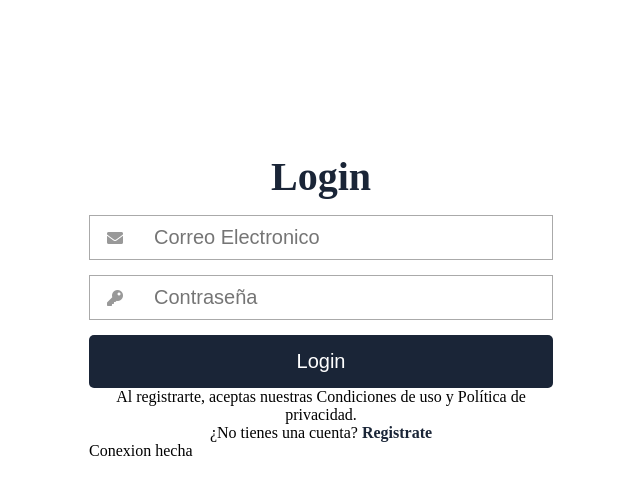
After one commit to BRAYANO99/NaturalBF, a PHP site: page /Vistas/loginvista.php in a window 1280 px wide. The commit adds this page. Shown: the top 495 px of the page, without its empty margins (319-959 px from the left). Run offline with PHP 8.4, Linux system fonts and the light colour scheme; some libraries are stand-ins or nearby versions.

Commit message:
Login y reguistro hecho

```diff
--- /dev/null
+++ b/Vistas/loginvista.php
@@ -0,0 +1,54 @@
+<!DOCTYPE html>
+<html lang="es">
+<head>
+	<meta charset="UTF-8">
+	<title></title>
+	<meta name="viewport" content="width=device-width, user-scalable=yes, initial-scale=1.0, maximum-scale=3.0, minimum-scale=1.0">
+ <link rel="stylesheet" href="https://use.fontawesome.com/releases/v5.6.3/css/all.css" >
+	<link rel="stylesheet" href="estilos.css">
+
+
+</head>
+<body>
+    <form class="formulario" method="POST">
+
+    <h1>Login</h1>
+     <div class="contenedor">
+
+
+
+         <div class="input-contenedor">
+         <i class="fas fa-envelope icon"></i>
+         <input type="text" placeholder="Correo Electronico" name="correo">
+
+         </div>
+
+         <div class="input-contenedor">
+        <i class="fas fa-key icon"></i>
+         <input type="password" placeholder="Contraseña" name="pass">
+
+         </div>
+         <input type="submit" value="Login" class="button" name="login">
+         <p>Al registrarte, aceptas nuestras Condiciones de uso y Política de privacidad.</p>
+         <p>¿No tienes una cuenta? <a class="link" href="registrarvista.php">Registrate </a></p>
+         <?php
+            require_once("../Lib/connection.php");//Llamado de libreria
+            if(isset($_POST['login'])){
+                if(!empty($_POST['correo']) && !empty($_POST['pass'])){
+                    $correo = $_POST['correo'];//Variable de correo
+                    $pass = $_POST['pass'];//Variable de contraseña
+                    $SQL = "SELECT * FROM Usuario WHERE Correo = '".$correo."' AND Pass = '".$pass."'";
+                    $result = mysqli_query($conexion_normal,$SQL);//Booleano de syntaxis de la variable SQL
+                    $count = mysqli_num_rows($result);//Obtener el numero de filas
+                    if($count == 1){//Si es 1
+                        echo "Si existe ".$count;
+                    }else{//Si es más de 1 o 0
+                        echo "Error";
+                    }
+                }
+            }
+         ?>
+     </div>
+    </form>
+</body>
+</html>
--- a/Vistas/registrarvista.php
+++ b/Vistas/registrarvista.php
@@ -34,7 +34,7 @@
          </div>
          <input type="submit" value="Registrate" class="button" name="registro">
          <p>Al registrarte, aceptas nuestras Condiciones de uso y Política de privacidad.</p>
-         <p>¿Ya tienes una cuenta?<a class="link" href="loginvista.html">Iniciar Sesion</a></p>
+         <p>¿Ya tienes una cuenta?<a class="link" href="loginvista.php">Iniciar Sesion</a></p>
      </div>
      <?php
         require_once("../Lib/connection.php");
```
Also changed, not shown: Vistas/loginvista.html (deleted, +0 -37 lines).
